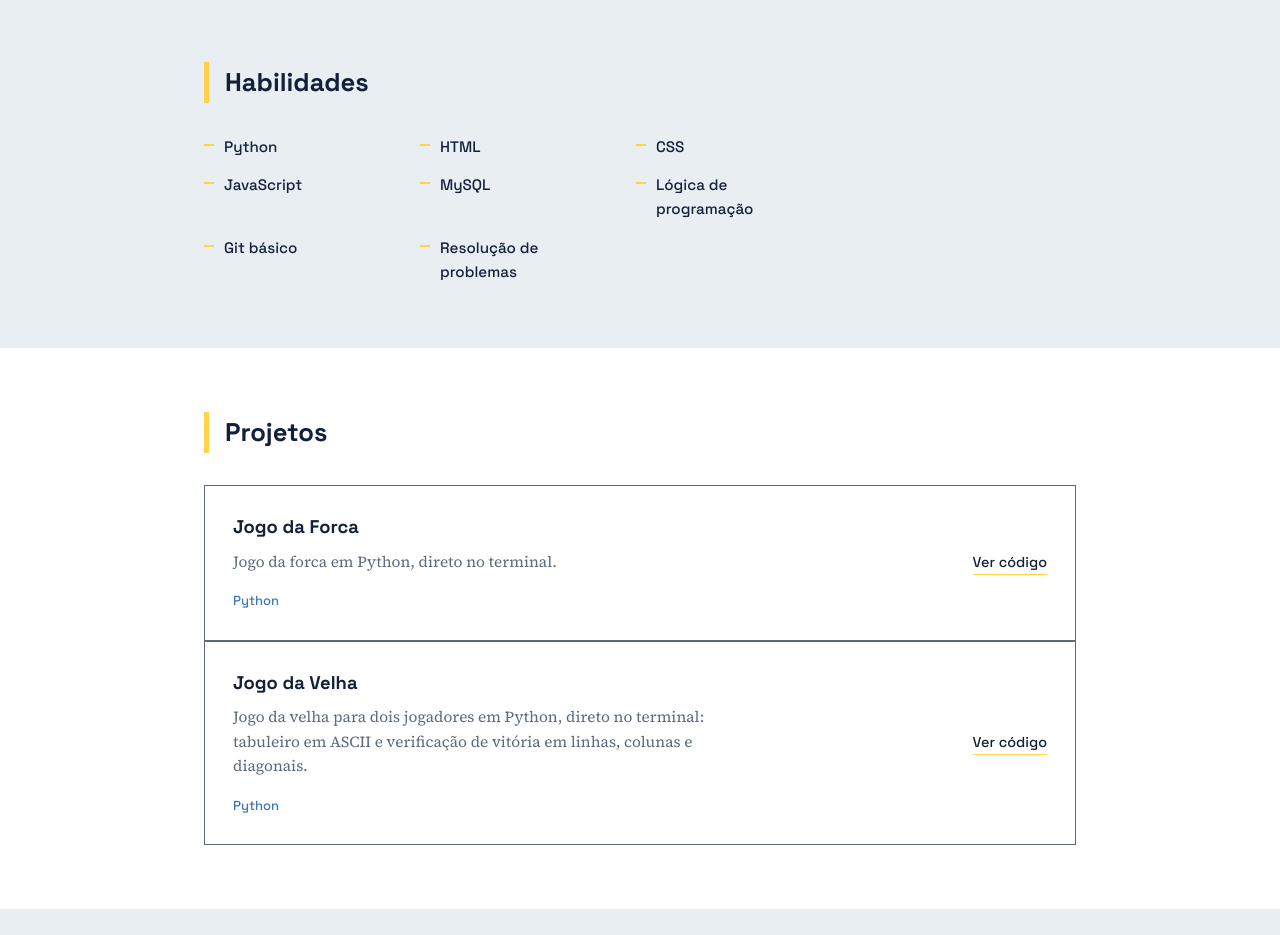
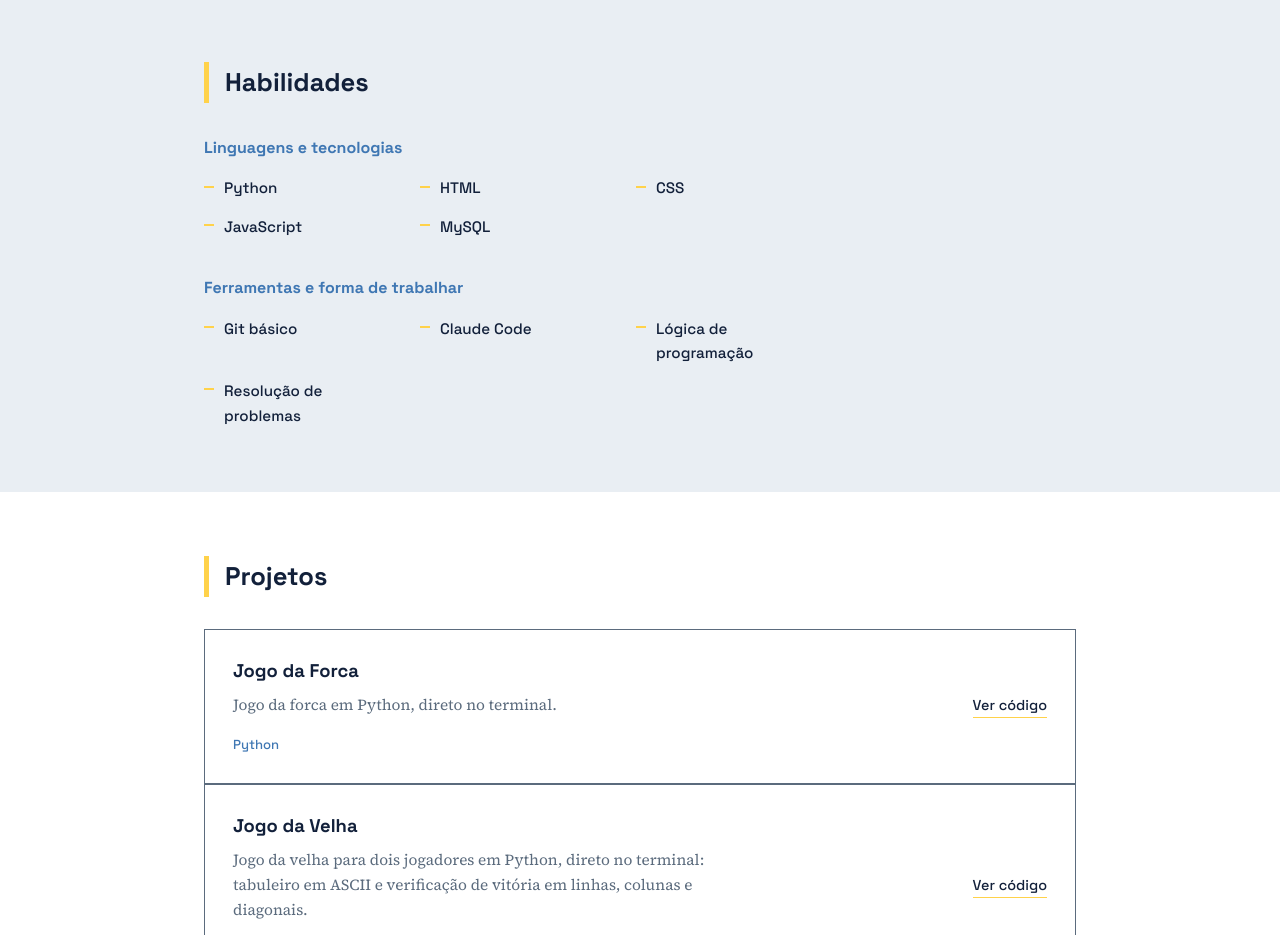
Before and after one commit to bernardo2204/portifolio, a plain HTML site: page index.html in a window 1280 px wide. Shown: the part 1080-2015 px from the top of the page. Drawn offline with Linux system fonts and the light colour scheme.

Commit message:
Organiza habilidades em grupos e adiciona Claude Code

```diff
--- a/index.html
+++ b/index.html
@@ -58,16 +58,26 @@
       <span class="marcador" aria-hidden="true"></span>
       <h2>Habilidades</h2>
     </div>
+    <div class="grupo-habilidades">
+      <h3>Linguagens e tecnologias</h3>
       <ul class="lista-habilidades">
         <li>Python</li>
         <li>HTML</li>
         <li>CSS</li>
         <li>JavaScript</li>
         <li>MySQL</li>
+      </ul>
+    </div>
+
+    <div class="grupo-habilidades">
+      <h3>Ferramentas e forma de trabalhar</h3>
+      <ul class="lista-habilidades">
+        <li>Git básico</li>
+        <li>Claude Code</li>
         <li>Lógica de programação</li>
-      <li>Git básico</li>
         <li>Resolução de problemas</li>
       </ul>
+    </div>
   </div>
 </section>
 
--- a/style.css
+++ b/style.css
@@ -213,6 +213,14 @@ section h2{
 }
 
 /* ===== habilidades: lista corrida com tracinho amarelo, não chip de SaaS ===== */
+.grupo-habilidades + .grupo-habilidades{ margin-top: 36px; }
+
+.grupo-habilidades h3{
+  font-size: 1rem;
+  color: var(--azul);
+  margin: 0 0 16px;
+}
+
 .lista-habilidades{
   display: grid;
   grid-template-columns: repeat(auto-fit, minmax(150px, 1fr));
```
Lines whose indentation alone changed are shown as unchanged.
